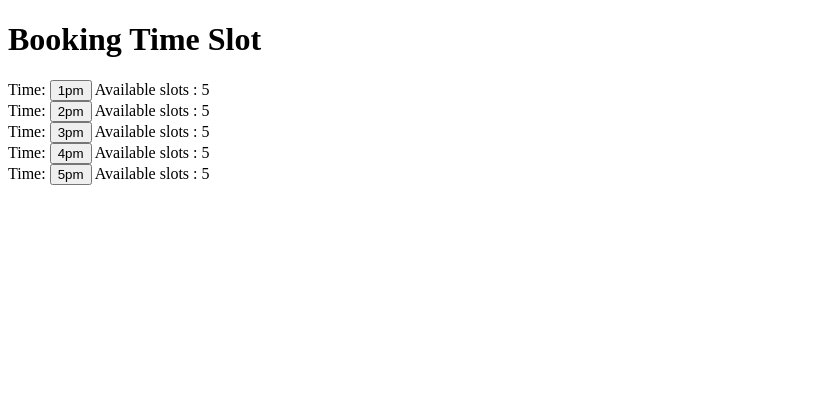
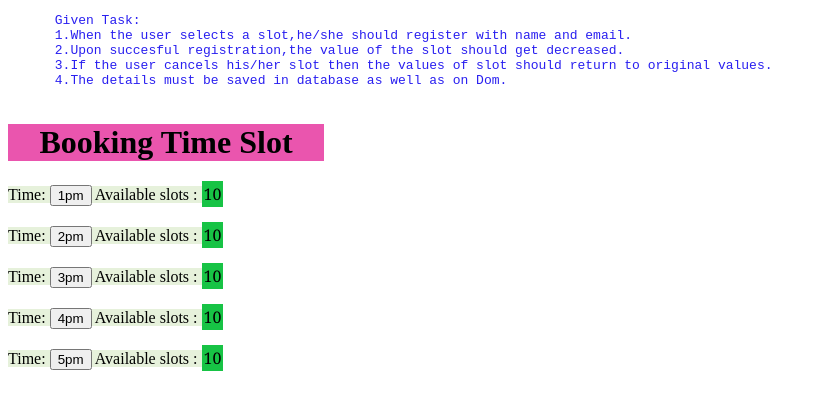
Before and after one commit to MVinesh4886/bookslot, a website: page frontend/bookslotasync.html in a window 1280 px wide. Shown: the whole page, without its empty margins (0-819 px from the left). Drawn offline with nearby package versions, Linux system fonts and the light colour scheme; no server answers.

Commit message:
final updated

```diff
--- a/frontend/bookslotasync.html
+++ b/frontend/bookslotasync.html
@@ -4,34 +4,44 @@
     <meta charset="UTF-8" />
     <meta name="viewport" content="width=device-width, initial-scale=1.0" />
     <title>BookTimeSlot</title>
+    <link rel="stylesheet" href="./style.css" />
   </head>
   <body>
+    <pre>
+      Given Task:
+      1.When the user selects a slot,he/she should register with name and email.
+      2.Upon succesful registration,the value of the slot should get decreased.
+      3.If the user cancels his/her slot then the values of slot should return to original values.
+      4.The details must be saved in database as well as on Dom.
+    </pre>
+
     <h1>Booking Time Slot</h1>
     <div>
       <label
         >Time: <button onclick="time(event)">1pm</button> Available slots :
-        <span id="slot1">5</span></label
+        <span id="slot1">10</span></label
       ><br />
-
+      <br />
       <label
         >Time: <button onclick="time(event)">2pm</button> Available slots :
-        <span id="slot2">5</span></label
+        <span id="slot2">10</span></label
       ><br />
-
+      <br />
       <label
         >Time: <button onclick="time(event)">3pm</button> Available slots :
-        <span id="slot3">5</span></label
+        <span id="slot3">10</span></label
       ><br />
-
+      <br />
       <label
         >Time: <button onclick="time(event)">4pm</button> Available slots :
-        <span id="slot4">5</span></label
+        <span id="slot4">10</span></label
       ><br />
-
+      <br />
       <label
         >Time: <button onclick="time(event)">5pm</button> Available slots :
-        <span id="slot5">5</span></label
+        <span id="slot5">10</span></label
       ><br />
+      <br />
     </div>
     <div id="list"></div>
     <script src="https://cdn.jsdelivr.net/npm/axios/dist/axios.min.js"></script>
@@ -40,7 +50,7 @@
       async function time(event) {
         var slotElement = event.target.nextElementSibling;
         var slotValue = parseInt(slotElement.innerText);
-        const availableSlots = 5;
+        const availableSlots = 10;
 
         if (slotValue > 0 && availableSlots <= slotValue) {
           slotValue--;
--- /dev/null
+++ b/frontend/style.css
@@ -0,0 +1,22 @@
+button:hover {
+  padding: 2px;
+  background-color: rgb(238, 28, 9);
+  color: white;
+}
+label {
+  text-align: center;
+  background-color: rgb(230, 241, 219);
+}
+span {
+  background-color: rgb(23, 195, 69);
+  font-family: Cambria, Cochin, Georgia, Times, "Times New Roman", serif;
+  padding: 2px;
+}
+pre {
+  color: rgb(41, 31, 240);
+}
+h1 {
+  background-color: rgb(234, 85, 174);
+  width: 25%;
+  text-align: center;
+}
--- a/package.json
+++ b/package.json
@@ -16,6 +16,7 @@
     "dotenv": "^16.3.1",
     "express": "^4.18.2",
     "mysql2": "^3.6.1",
+    "nodemon": "^3.0.1",
     "referrer-policy": "^1.2.0",
     "sequelize": "^6.33.0"
   }
```
Also changed, not shown: app.js (+8 -6 lines), config/database.js (added, +13 -0 lines), 2 other files.
